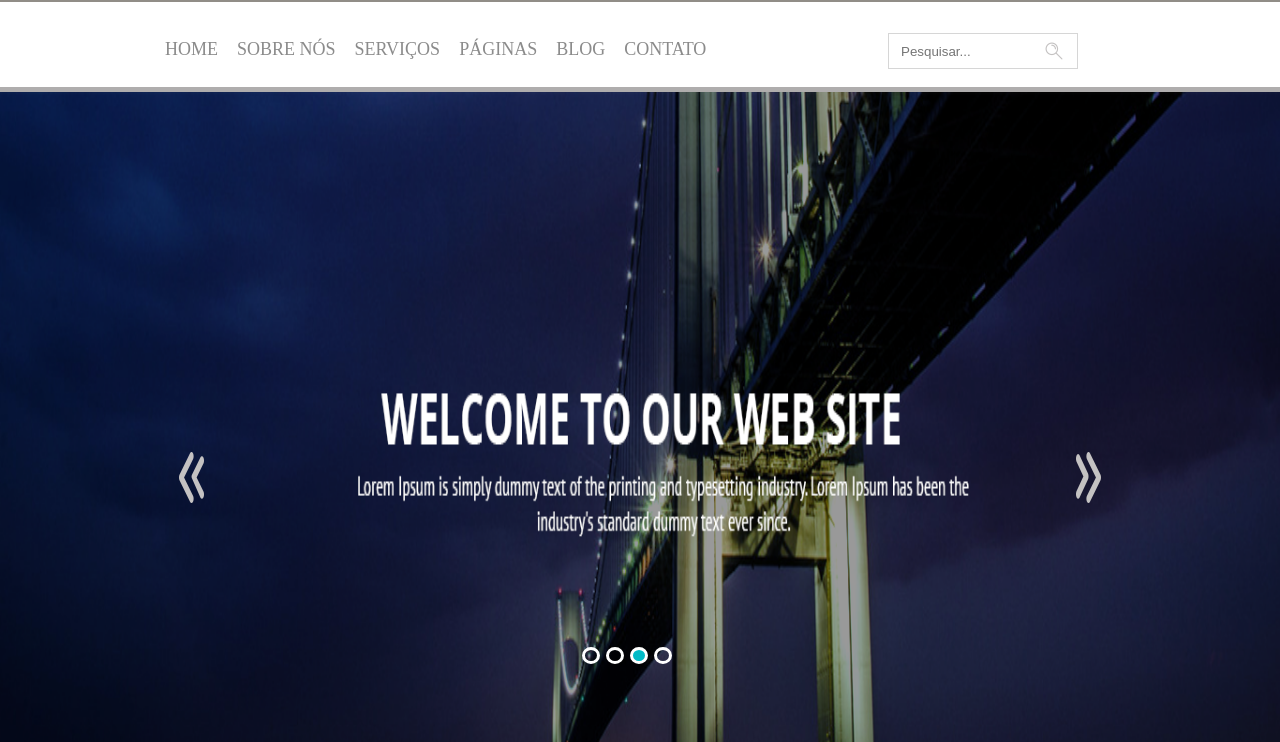
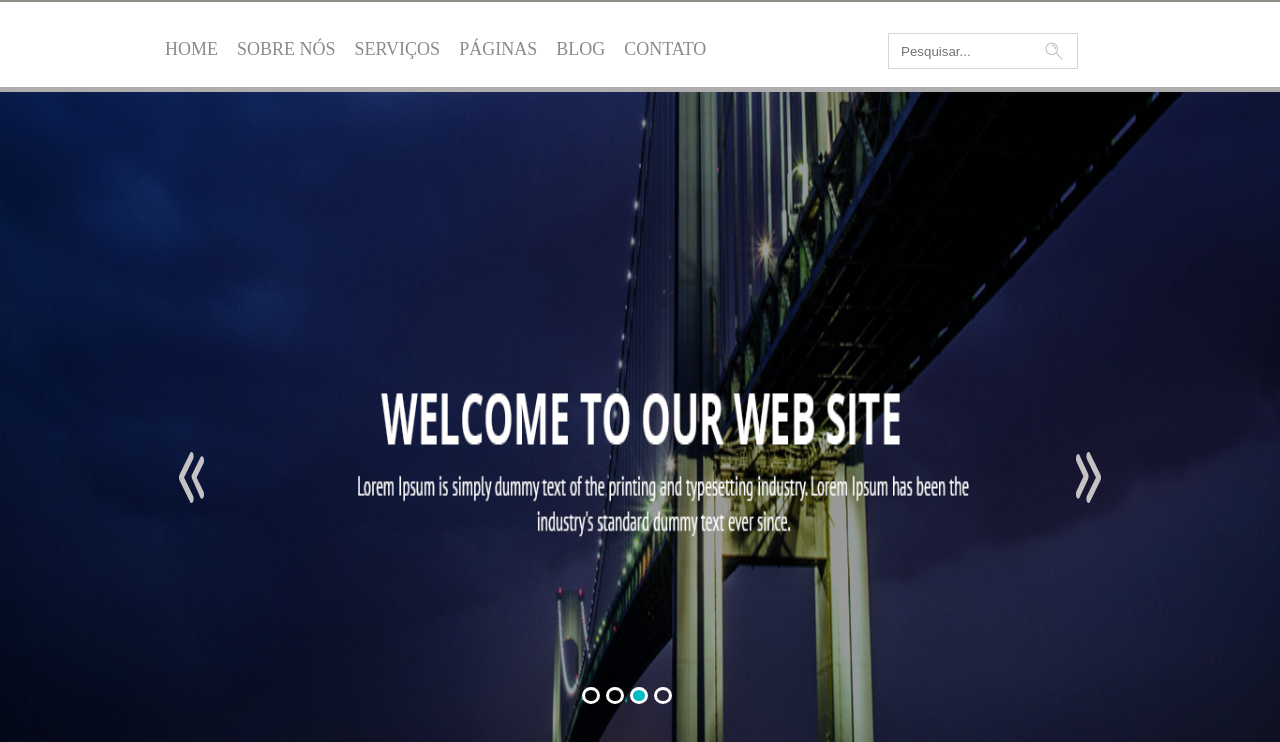
Before and after one commit to caroumunhoz/criando-um-site, a plain HTML site: page index.html in a window 1280 px wide. Shown: the part 58-800 px from the top of the page. Drawn offline with nearby package versions, Linux system fonts and the light colour scheme.

Commit message:
fazendo o commit

```diff
--- a/css/main.css
+++ b/css/main.css
@@ -166,7 +166,7 @@ margin: 0 auto;
 width: 40%;
 position: absolute;
 left: 45%;
-top: 555px;
+top: 595px;
 }
 
 li.slick-active button {
```
